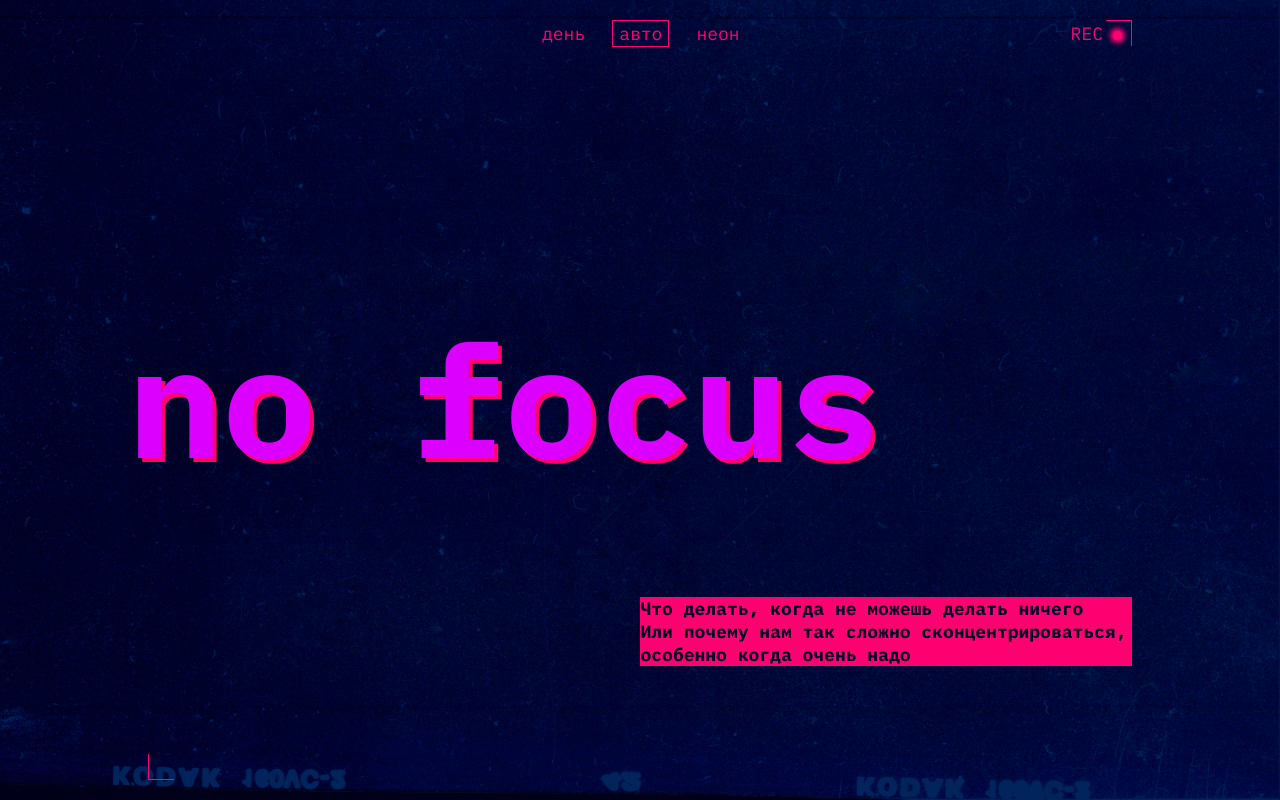
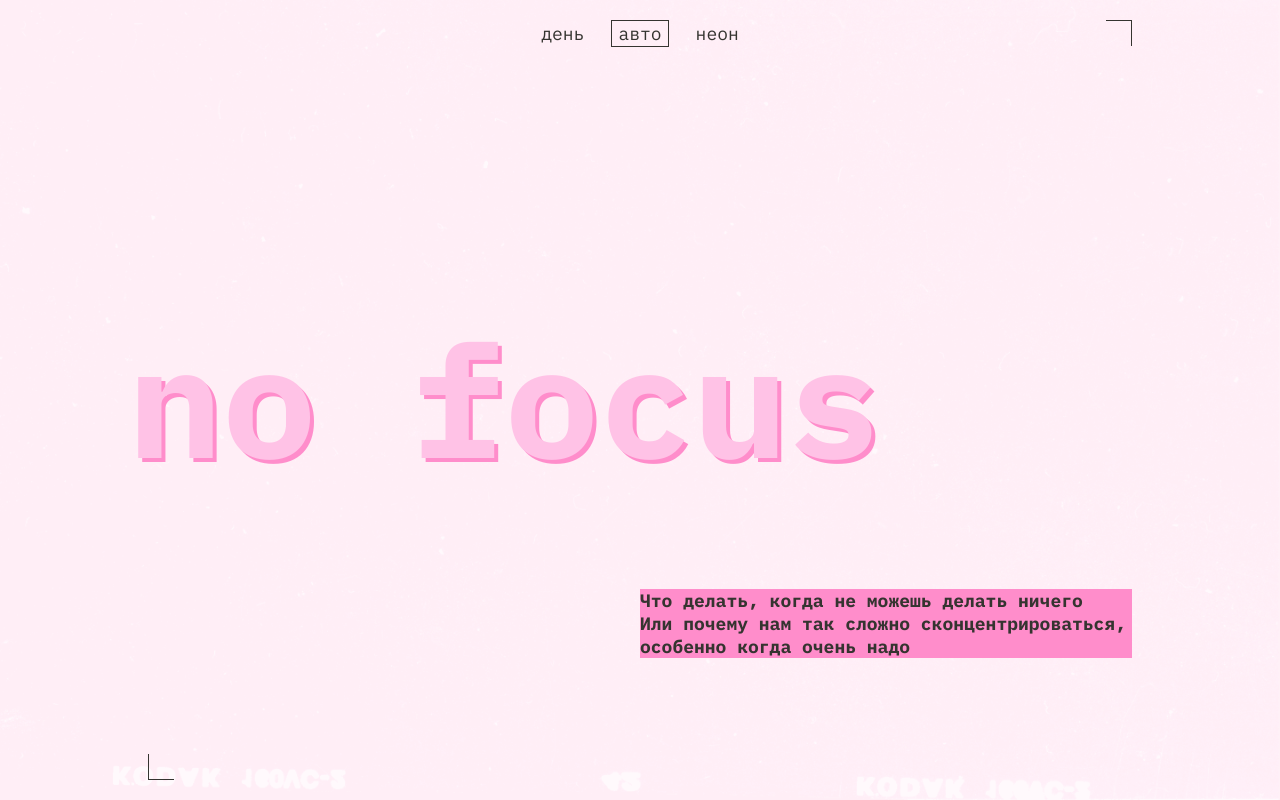
Before and after one commit to Kroti7/slozhno-sosredotochitsya, a plain HTML site: page index.html in a window 1280 px wide. Shown: the top 800 px of the page. Drawn offline with Linux system fonts and the light colour scheme.

Commit message:
Я у мамы фронтендер

```diff
--- a/index.html
+++ b/index.html
@@ -10,11 +10,11 @@
   <link rel="icon" href="./images/favicon.ico" sizes="any">
   <link rel="icon" href="./images/favicon.svg" type="image/svg+xml">
   <link rel="apple-touch-icon" href="./images/mobile-icon.png">
+  <link rel="stylesheet" href="./styles/style.css">
   <link rel="stylesheet" href="./styles/variables.css">
-  <link rel="stylesheet" href="./styles/style.css">
+  <link rel="stylesheet" href="./fonts/fonts.css">
   <link rel="stylesheet" href="./styles/dark.css">
   <link rel="stylesheet" href="./styles/light.css">
-  <link rel="stylesheet" href="./fonts/fonts.css">
 </head>
 
 <body class="page">
--- a/styles/dark.css
+++ b/styles/dark.css
@@ -16,4 +16,5 @@
   --main-title-color: #DB00FF;
 
   background-color: var(--main-color);
+  background-image: url(../images/cover-image-dark.png);
 }
--- a/styles/light.css
+++ b/styles/light.css
@@ -19,8 +19,17 @@
   background-color: var(--main-title-color);
 }
 
+.page.theme_light .decorated-zone::after,
+.page.theme_light .decorated-zone::before {
+  border-color: var(--main-color);
+}
+
 .page.theme_light .header__rec_icon {
   display: none;
+}
+
+.page.theme_light .header__theme-menu-button {
+  color: var(--text-color);
 }
 
 .page.theme_light .section__title {
--- a/styles/style.css
+++ b/styles/style.css
@@ -9,7 +9,7 @@
   color: var(--text-color);
   font-family: 'IBM Plex mono', monospace;
   font-size: 18px;
-  background-image: url(../images/cover-image-dark.png);
+  line-height: 23.4px; /*🟥🟥*/
   background-repeat: no-repeat;
   background-position: center;
   background-size: cover;
@@ -29,8 +29,36 @@
 }
 
 .header {
+  display: grid;
+  grid-template-rows: 1fr auto 1fr;
+  grid-template-areas:
+    "menu"
+    "title"
+    "desc";
   position: relative;
   padding: var(--padding);
+}
+
+
+@media (width >= 768px) {
+  .header {
+    grid-template-rows: 1fr auto 1fr;
+    grid-template-columns: 1fr 1fr;
+    grid-template-areas:
+    "menu menu"
+    "title title"
+    ". desc";
+  }
+}
+
+@media (width >= 1024px) {
+  .header {
+    grid-template-columns: repeat(4, 1fr) ;
+    grid-template-areas:
+    ". menu menu ."
+    "title title title title"
+    ". . desc desc";
+  }
 }
 
 .header__rec_icon {
@@ -49,23 +77,20 @@
   margin-top: 7px;
   margin-left: 10px;
   border-radius: 50%;
-  box-shadow: 0 0 5px 3px var(--accent-color);
+  box-shadow: 0 0 4px 3px var(--accent-color);
   background-color: var(--accent-color);
 }
 
-/*Абсолютное позиционирование использовал для простоты понимания и использует меньше кода
-по сравнению с постройкой через гриды, если критично, то исправлю*/
 .header__theme-menu {
-  position: absolute;
-  top: 75px;
+  justify-self: end;
+  align-self: center;
+  grid-area: menu;
   right: var(--padding);
   width: 70px;
 }
 
 @media (width >= 768px) {
-  .header__theme-menu {
-    top: 192px;
-  }
+
 }
 
 .header__theme-menu-list,
@@ -116,9 +141,11 @@
 
 @media (width >= 1024px) {
   .header__theme-menu {
-    top: var(--padding);
-    right: 50%;
-    transform: translateX(-50%);
+    display: flex;
+    justify-content: center;
+    width: 100%;
+    justify-self: center;
+    align-self: start;
   }
 
   .header__theme-menu-list {
@@ -128,6 +155,8 @@
 }
 
 .main_title {
+  margin: 0;
+  grid-area: title;
   color: var(--main-title-color);
   font-size: var(--title-size);
   line-height: 85%;
@@ -168,25 +197,19 @@
 }
 
 .header__decription {
-  position: absolute;
-  bottom: 70px;
-  width: calc(100% - var(--padding) * 2);
+  margin: 0;
+  color: var(--main-color);
+  font-size: inherit;
+  background-color: var(--accent-color);
+  margin-bottom: 10px;
+  grid-area: desc;
   font-weight: bold;
   line-height: 23px;
 }
 
 @media (width >= 768px) {
   .header__decription {
-    right: var(--padding);
-    bottom: 183px;
-    width: 47%;
-  }
-}
-
-@media (width >= 1024px) {
-  .header__decription {
-    bottom: 134px;
-    width: 48%;
+    margin-bottom: 0;
   }
 }
 
@@ -201,7 +224,6 @@
   margin-top: 40px;
 }
 
-
 .main__section:last-child {
   margin-bottom: 40px;
 }
@@ -212,7 +234,7 @@
   }
 
   .main__section:not(:last-child) {
-    margin-bottom: 60px;
+    margin-bottom: 80px;
   }
 
   .main__section_medium {
@@ -221,9 +243,21 @@
     column-gap: 20px;
   }
 
+  .main__section_medium:first-child .main__section_content_container,
+  .tip_list {
+    display: flex;
+    flex-direction: column;
+    gap: 20px;
+  }
+
   .main__section_medium .section__title {
     grid-column: 1 / 2;
     grid-row: 1 / -1;
+    margin-bottom: 0;
+  }
+
+  .main__section_medium .main__section_text:last-child,
+  .main__section_large .main__section_content_container:last-child .main__section_text {
     margin-bottom: 0;
   }
 
@@ -241,10 +275,6 @@
 @media (width >= 1024px) {
   .main__section_medium {
     column-gap: 12px;
-  }
-
-  .main__section:not(:last-child).main__section_large {
-    margin-bottom: 85px;
   }
 
   .main__section_large .section__title {
@@ -269,8 +299,7 @@
 }
 
 .sub-section__title,
-.tip_section__title,
-.header__decription {
+.tip_section__title {
   margin: 0;
   color: var(--main-color);
   font-size: inherit;
@@ -278,12 +307,12 @@
 }
 
 .sub-section__title {
-  margin-bottom: 20px;
+  margin-bottom: 10px;
 }
 
 @media (width >= 768px) {
   .sub-section__title {
-    margin-bottom: 14px;
+    margin-bottom: 10px;
   }
 }
 
@@ -301,7 +330,7 @@
 }
 
 .tip_section__title {
-  margin-bottom: 10px;
+  margin-bottom: 9px;
   font-weight: normal;
 }
 
--- a/styles/variables.css
+++ b/styles/variables.css
@@ -24,7 +24,7 @@
 }
 
 @media (prefers-color-scheme: light) {
-  .page.theme_auto {
+  .page:not(.theme_dark) {
     --main-color: #353430;
     --accent-color: #FF8DCB;
     --accent-color-semi-transparent: rgba(255, 141, 203, 0.4);
@@ -35,31 +35,41 @@
     background-color: var(--main-title-color);
   }
 
-  .page.theme_auto .header__rec_icon {
+  .page:not(.theme_dark) .decorated-zone::after,
+  .page:not(.theme_dark) .decorated-zone::before {
+    border-color: var(--main-color);
+  }
+
+  .page:not(.theme_dark) .header__rec_icon {
     display: none;
   }
 
-  .page.theme_auto .section__title {
+  .page:not(.theme_dark) .header__theme-menu-button {
+    color: var(--text-color);
+  }
+
+  .page:not(.theme_dark) .section__title {
     color: var(--text-color);
   }
 }
 
 @media (prefers-color-scheme: dark) {
-  .page.theme_auto {
+  .page:not(.theme_light) {
     --main-color: #000028;
     --accent-color: #FF0070;
     --accent-color-semi-transparent: rgba(255, 0, 112, 0.4);
     --text-color: #F1B2CE;
     --main-title-color: #DB00FF;
 
+    background-image: url(../images/cover-image-dark.png);
     background-color: var(--main-color);
   }
 
-  .page.theme_auto .header__rec_icon {
+  .page:not(.theme_light) .header__rec_icon {
     display: flex;
   }
 
-  .page.theme_auto .section__title {
+  .page:not(.theme_light) .section__title {
     color: var(--accent-color);
   }
 }
```
